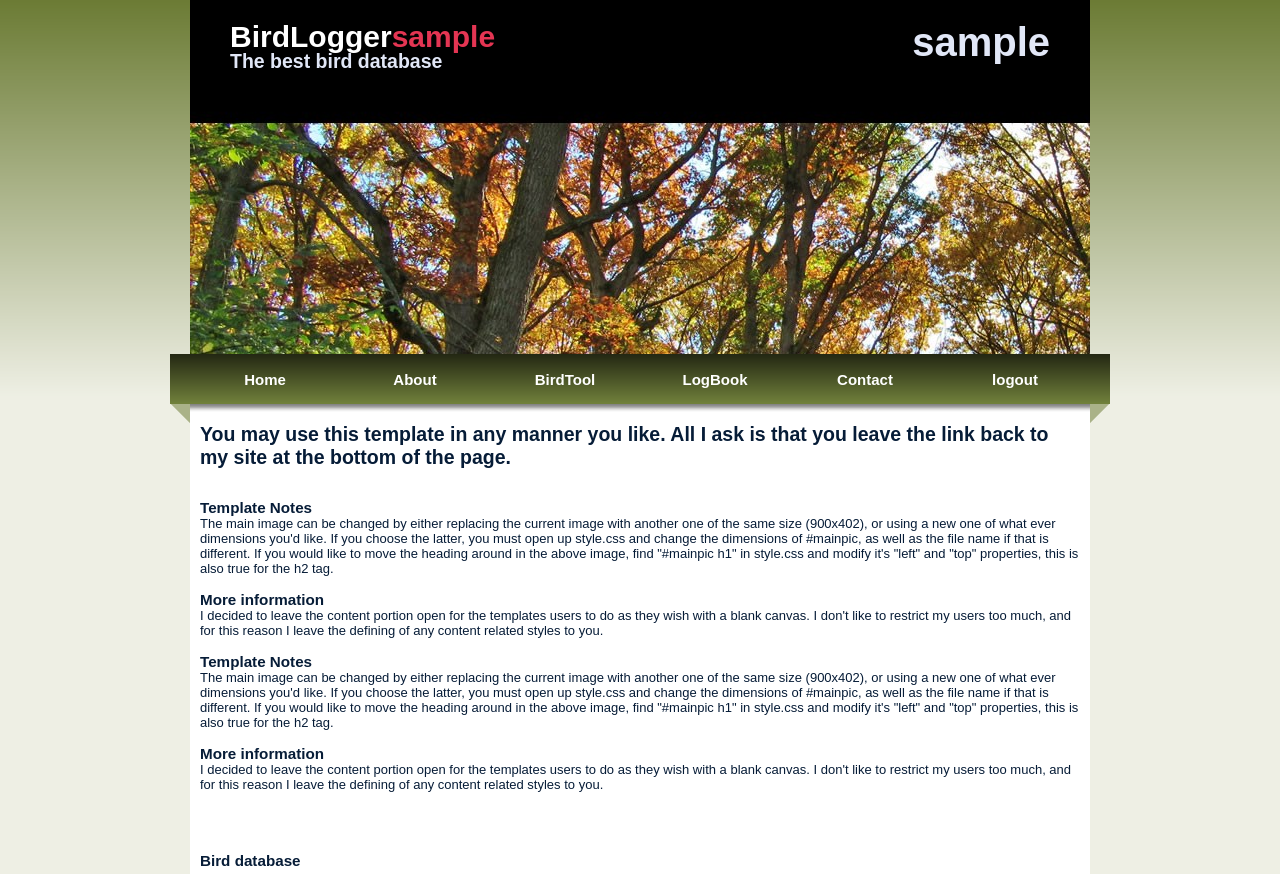
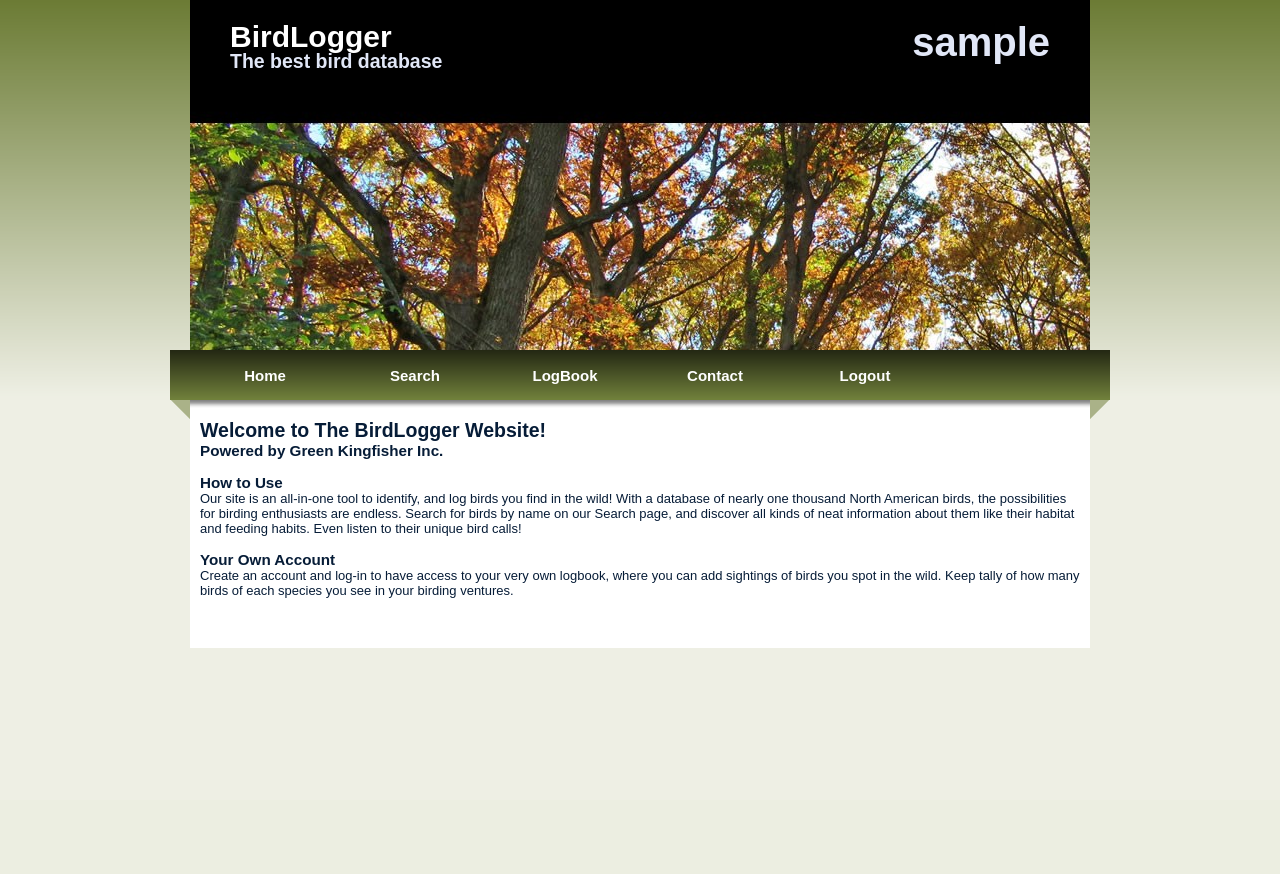
Before and after one commit to joshua-joel-vasquez/Birdlogger, a PHP site: page /Home.php in a window 1280 px wide. After the commit the page ends 648 px from the top, so only its background shows below. Run offline with PHP 8.4, Linux system fonts and the light colour scheme; the visitor is signed in with stand-in values (Sample User, id 1).

Commit message:
Add files via upload
initial revisions to the webpages and style sheet

```diff
--- a/Home.php
+++ b/Home.php
@@ -11,53 +11,42 @@ session_start();
 
 <body>
 <div id="container">
-		<div id="mainpic">
-        	<h1>BirdLogger<span class="off"><?php echo htmlspecialchars($_SESSION["username"]); ?></span></h1>
+        <div id="mainpic">
+            <h1>BirdLogger</h1>
             <h2>The best bird database</h2>
-            <p>&nbsp;</p>
             <?php  if (isset($_SESSION["loggedin"])) : ?>
-                <h3> <?php echo htmlspecialchars($_SESSION["username"]); ?></h3>
+                <h3> <b><?php echo htmlspecialchars($_SESSION["username"]); ?></b></h3>
             <?php endif ?>
         </div>
 
         <div id="menu">
             <ul>
                 <li class="menuitem"><a href="Home.php">Home</a></li>
-                <li class="menuitem"><a href="About.php">About</a></li>
-                <li class="menuitem"><a href="BirdTool.php">BirdTool</a></li>
+                <li class="menuitem"><a href="BirdTool.php">Search</a></li>
                 <li class="menuitem"><a href="LogBook.php">LogBook</a></li>
                 <li class="menuitem"><a href="Contact.php">Contact</a></li>
                 <?php  if (!isset($_SESSION["loggedin"])) : ?>
-  	                <li class="menuitem"><a href="login.php">Login</a></li>
+                    <li class="menuitem"><a href="login.php">Login</a></li>
                 <?php endif ?>
 
                 <?php  if (isset($_SESSION["loggedin"])) : ?>
-                    <li class="menuitem"> <a href="logout.php">logout</a> </li>
+                    <li class="menuitem"> <a href="logout.php">Logout</a> </li>
                 <?php endif ?>
             </ul>
         </div>
 
-		<div id="content">
-        	<h2>You may use this template in any manner you like. All I ask is that you leave the link back to my site at the bottom of the page. </h2>
-        	<p>&nbsp;</p>
-           	<p>&nbsp;</p>
-       	  <h3>Template Notes</h3>
-        	<p>The main image can be changed by either replacing the current image with another one of the same size (900x402), or using a new one of what ever dimensions you'd like.  If you choose the latter, you must open up style.css and change the dimensions of #mainpic, as well as the file name if that is different. If you would like to move the heading around in the above image, find &quot;#mainpic h1&quot; in style.css and modify it's &quot;left&quot; and &quot;top&quot; properties, this is also true for the h2 tag.</p>
-        	<p>&nbsp;</p>
-<h3>More information</h3>
-        	<p>I decided to leave the content portion open for the templates users to do as they wish with a blank canvas. I don't like to restrict my users too much, and for this reason I leave the defining of any content related styles to you.</p>
-        	<p>&nbsp;</p>
-        	<h3>Template Notes</h3>
-            <p>The main image can be changed by either replacing the current image with another one of the same size (900x402), or using a new one of what ever dimensions you'd like.  If you choose the latter, you must open up style.css and change the dimensions of #mainpic, as well as the file name if that is different. If you would like to move the heading around in the above image, find &quot;#mainpic h1&quot; in style.css and modify it's &quot;left&quot; and &quot;top&quot; properties, this is also true for the h2 tag.</p>
+        <div id="content">
+            <h2>Welcome to The BirdLogger Website!</h2>
+            <h3>Powered by Green Kingfisher Inc.</h3>
             <p>&nbsp;</p>
-        	<h3>More information</h3>
-            <p>I decided to leave the content portion open for the templates users to do as they wish with a blank canvas. I don't like to restrict my users too much, and for this reason I leave the defining of any content related styles to you.</p>
+                <h3>How to Use</h3>
+            <p>Our site is an all-in-one tool to identify, and log birds you find in the wild! With a database of nearly one thousand North American birds, the possibilities for birding enthusiasts are endless. Search for birds by name on our Search page, and discover all kinds of neat information about them like their habitat and feeding habits. Even listen to their unique bird calls!</p>
             <p>&nbsp;</p>
-        	<p>&nbsp;</p>
-        	<p>&nbsp;</p>
+                <h3>Your Own Account</h3>
+            <p>Create an account and log-in to have access to your very own logbook, where you can add sightings of birds you spot in the wild. Keep tally of how many birds of each species you see in your birding ventures.</p>
             <p>&nbsp;</p>
-
-            <div id="footer"><h3>Bird database</div>
+            <p>&nbsp;</p>
+            <p>&nbsp;</p>
       </div>
    </div>
 </body>
--- a/style.css
+++ b/style.css
@@ -1,6 +1,4 @@
 /* A Free Design by Bryant Smith (bryantsmith.com) */
-
-
 
 body {
 	margin: 0;
@@ -28,7 +26,7 @@ body {
 
 #mainpic h1
 {
-	position:absolute;
+position:absolute;
 text-align:right;
 color:#F8FDEE;
 font-size:30px;
@@ -46,6 +44,7 @@ color:#E1E7F7;
 left:60px;
 top:50px;
 }
+
 #mainpic h3
 {
 font-size: 40px;
@@ -62,7 +61,7 @@ background-colorblack;
 background-image:url(images/main.jpg);
 background-repeat:no-repeat;
 width:900px;
-height:354px;
+height:350px;
 }
 
 
@@ -82,7 +81,7 @@ background-image:url(images/menu.png);
 background-repeat:no-repeat;
 width:940px;
 height:69px;
-float:left;
+float:center;
 clear:both;
 }
 
@@ -94,6 +93,15 @@ background-color:#FFF;
 padding-left:10px;
 padding-right:10px;
 padding-bottom:5px;
+}
+
+#scrollbox
+{
+width:600px;
+height:440px;
+border-style: solid;
+border-width: 2px;
+overflow:auto;
 }
 
 #footer
@@ -108,6 +116,7 @@ display:inline;
 text-align:center;
 font-size:12px;
 text-decoration:none;
+padding-left: 20px;
 color:#7198E1;
 }
 
@@ -115,7 +124,7 @@ color:#7198E1;
 #menu ul {
 	list-style: none;
 	padding: 0px;
-	margin-left:auto;
+	margin-left: auto;
 	width:900px;
 }
 
```
Also changed, not shown: BirdTool.php (+10 -26 lines), birdpage.php (+9 -18 lines), index.php (+9 -20 lines), login.php (+3 -7 lines).
